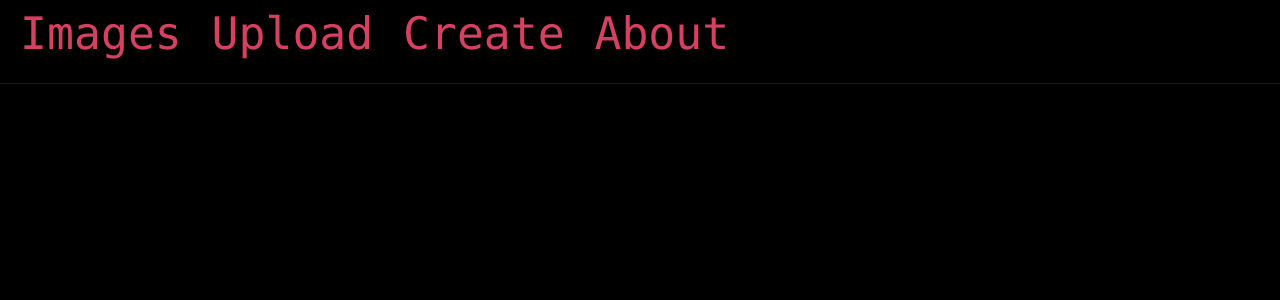
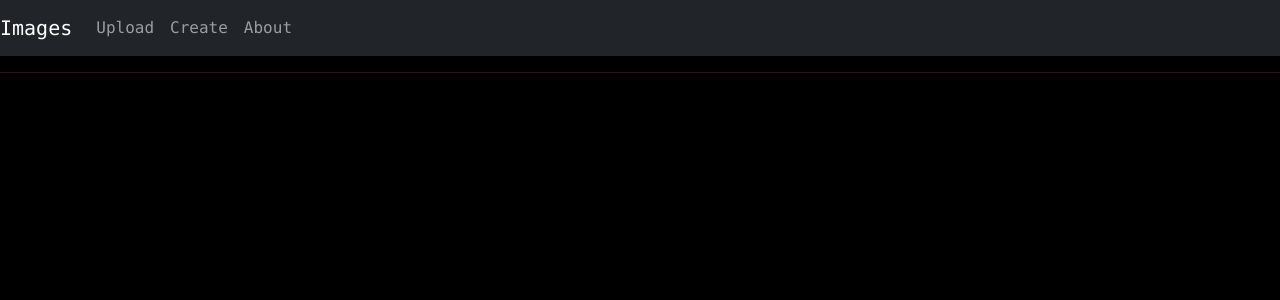
Before and after one commit to ferbcn/Flask-DallE, a Flask app: page / in a window 1280 px wide. Shown: the top 300 px of the page. Run offline with Flask 2, Linux system fonts and the light colour scheme; data that the repository does not hold is empty.

Commit message:
bootstrap navbar

```diff
--- a/static/css/stylesheet.css
+++ b/static/css/stylesheet.css
@@ -17,13 +17,6 @@ a:hover {
     padding: 10px;
     background-color: #black;
     text-align: center;
-}
-
-nav a {
-    color: #d64161;
-    font-size: 3.5vw;
-    margin-left: 20px;
-    text-decoration: none;
 }
 
 .alert {
--- a/templates/base.html
+++ b/templates/base.html
@@ -10,13 +10,34 @@
     <script src="https://cdn.jsdelivr.net/npm/bootstrap@5.3.0-alpha1/dist/js/bootstrap.bundle.min.js" integrity="sha384-w76AqPfDkMBDXo30jS1Sgez6pr3x5MlQ1ZAGC+nuZB+EYdgRZgiwxhTBTkF7CXvN" crossorigin="anonymous"></script>
     <link rel="stylesheet" href="{{ url_for('static', filename='css/stylesheet.css') }}">
 </head>
+
 <body>
-    <nav>
-        <a href="{{ url_for('index') }}">Images</a>
-        <a href="{{ url_for('upload') }}">Upload</a>
-        <a href="{{ url_for('create') }}">Create</a>
-        <a href="#">About</a>
-    </nav>
+    <nav class="navbar navbar-expand-lg navbar-dark bg-dark">
+        <a class="navbar-brand" href="{{ url_for('index') }}">Images</a>
+        <button class="navbar-toggler" type="button" data-toggle="collapse" data-target="#navbarNavDropdown" aria-controls="navbarNavDropdown" aria-expanded="false" aria-label="Toggle navigation">
+            <span class="navbar-toggler-icon"></span>
+        </button>
+        <div class="collapse navbar-collapse" id="navbar-main">
+
+            <ul class="navbar-nav">
+                <li class="nav-item dropdown">
+                    <a class="nav-link" href="{{ url_for('upload') }}">
+                        Upload
+                    </a>
+                </li>
+            </ul>
+            <ul class="navbar-nav">
+                <a class="nav-link" href="{{ url_for('create') }}">
+                    Create
+                </a>
+            </ul>
+            <ul class="navbar-nav">
+                <a class="nav-link" href="#">
+                    About
+                </a>
+            </ul>
+        </div>
+      </nav>
     <hr>
     <div class="content">
         {% for message in get_flashed_messages() %}
```
